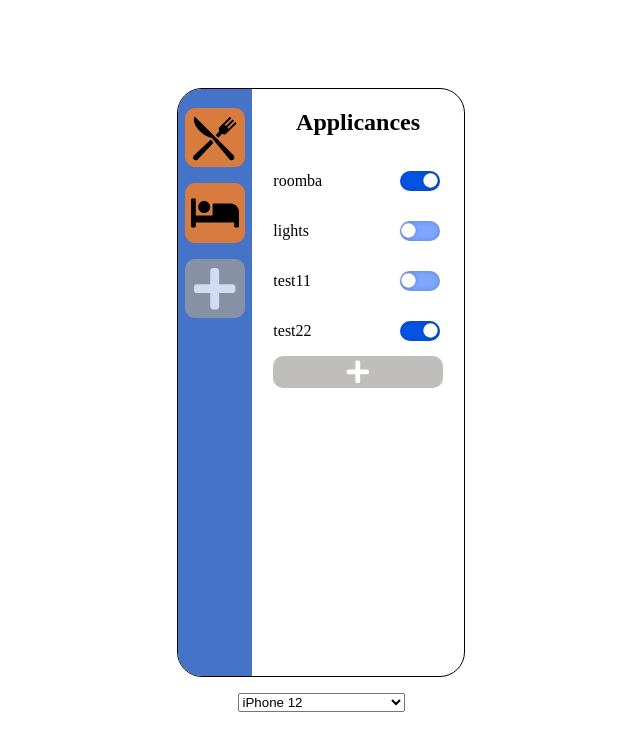
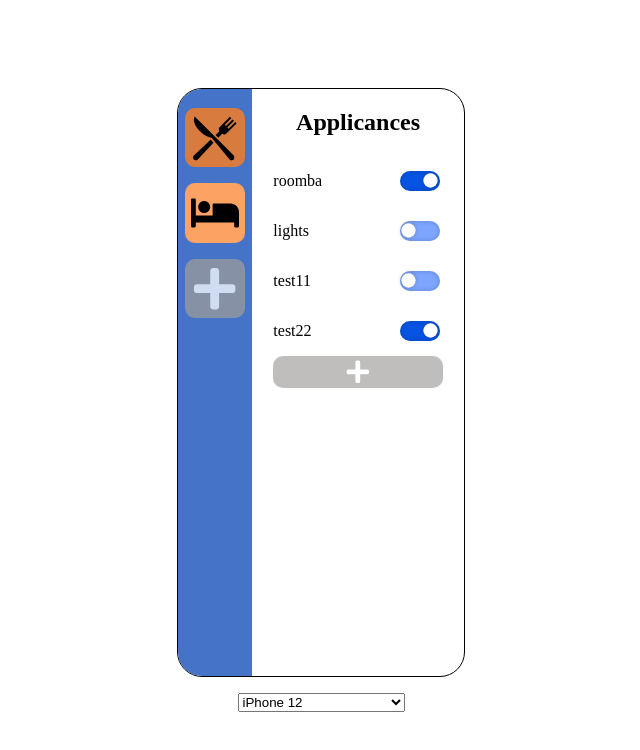
Before and after one commit to JonathanHYYan/Arduino-App-Mobile-Display, a React (Create React App) app: page /main in a window 1280 px wide. Shown: the top 750 px of the page, without its empty margins (319-959 px from the left). Built offline with nearby package versions, Linux system fonts and the light colour scheme.

Commit message:
[SDCWA-21] Refactor Nav icons into buttons with active and inactive states onclick

```diff
--- a/src/Components/Rooms/RoomIcons.js
+++ b/src/Components/Rooms/RoomIcons.js
@@ -1,12 +1,29 @@
 import { Kitchen, Bed, Icon, Plus, AddIcon, Rooms } from "./RoomiconsStyles";
 import { data } from "../../Assets/data";
+import { useState } from "react";
 
 const RoomIcons = () => {
-  const rooms = data.map((obj) => {
+  const [roomSelected, setRoomSelected] = useState([true, false]);
+
+  const handleCLick = (index) => {
+    const updateRooms = roomSelected.map((room, i) =>
+      i === index ? true : false
+    );
+    setRoomSelected(updateRooms);
+  };
+  const rooms = data.map((obj, index) => {
     const roomSelect =
       obj.room === "kitchen" ? <Kitchen /> : obj.room === "bed" ? <Bed /> : "";
 
-    return <Icon key={obj.room}>{roomSelect}</Icon>;
+    return (
+      <Icon
+        key={obj.room}
+        selected={roomSelected[index]}
+        onClick={() => handleCLick(index)}
+      >
+        {roomSelect}
+      </Icon>
+    );
   });
 
   return (
--- a/src/Components/Rooms/RoomiconsStyles.js
+++ b/src/Components/Rooms/RoomiconsStyles.js
@@ -16,7 +16,7 @@ export const Rooms = styled.div`
 
 export const Icon = styled.div`
   cursor: pointer;
-  background-color: #d87b3f;
+  background-color:${({selected})=>(selected ? '#d87b3f' : '#FCA263')} ;
   height: 3.7em;
   width: 3.7em;
   border-radius: 10px;
```
